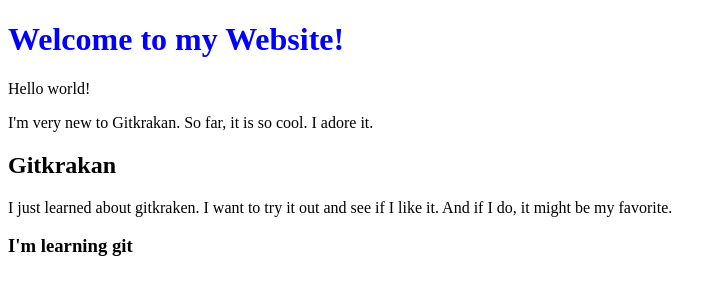
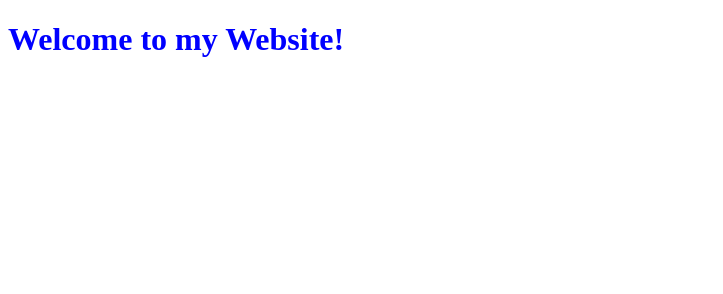
Before and after one commit to terkulamax/tar_repo, a plain HTML site: page index.html in a window 1280 px wide. Shown: the whole page, without its empty margins (0-723 px from the left). Drawn offline with Linux system fonts and the light colour scheme.

Commit message:
Update index.html
Added body property in the style

```diff
--- a/index.html
+++ b/index.html
@@ -4,6 +4,11 @@
     <meta charset="utf-8">
     <title>Hello</title>
     <style>
+      body {
+        background-color: dark;
+        color: white;
+      }
+
       h1 {
         color: blue;
       }
```
